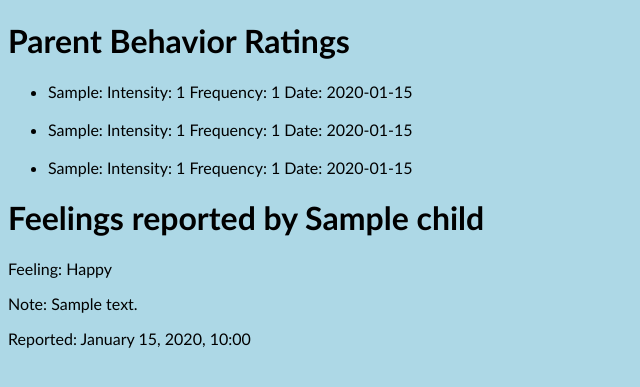
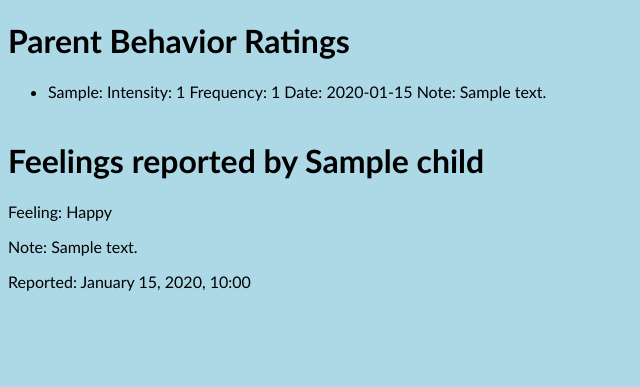
Before and after one commit to fabu-leslie/TriHarmony, a Django app: page /specialist/view_feelings/1/ in a window 1280 px wide. Shown: the top 387 px of the page, without its empty margins (0-640 px from the left). Run offline with Django 4.2, Linux system fonts and the light colour scheme; a user stored in the database is signed in; tables that the repository leaves empty hold one stand-in row (values such as "Sample post").

Commit message:
deleted NoteForm, added note field to BehaviorCheckIn, updated view, updated parent_detail view with notes

```diff
--- a/specialist/forms.py
+++ b/specialist/forms.py
@@ -53,16 +53,14 @@ class BehaviorForm(forms.ModelForm):
 
     class Meta:
         model = BehaviorCheckIn
-        fields = ['behavior', 'behavior_intensity', 'behavior_frequency']
+        fields = ['behavior', 'behavior_intensity', 'behavior_frequency', 'note']
     behavior = forms.ModelChoiceField(queryset=Behavior.objects.all())
     behavior_intensity = forms.ChoiceField(choices=INTENSITY_CHOICES)
     behavior_frequency = forms.ChoiceField(choices=FREQUENCY_CHOICES)
+    note = forms.CharField(widget=forms.Textarea, required=False)
 
 
 # ModelForm class - should auto generate fields for each field in model, will handle input validation and error handling.
-
-# for new client
-
 
 class ChildForm(forms.ModelForm):
     class Meta:
--- a/specialist/models.py
+++ b/specialist/models.py
@@ -54,6 +54,7 @@ class BehaviorCheckIn(models.Model):
     behavior = models.ForeignKey(Behavior, on_delete=models.CASCADE)
     behavior_intensity = models.IntegerField(null=True)
     behavior_frequency = models.IntegerField(null=True)
+    note = models.TextField(max_length=3000, blank=True)
     created_at = models.DateTimeField(auto_now_add=True, null=True)
 
     def __str__(self):
--- a/specialist/templates/parent_detail.html
+++ b/specialist/templates/parent_detail.html
@@ -6,6 +6,7 @@
 
 <p>Child: {{ child.name }}</p>
 <p>Child's Age: {{ child.age }}</p>
+<p>Specialist: {{ child.specialist }}</p>
 
 {% for behavior in behaviors %}
 <p>Target Behavior: {{ behavior.behavior }}</p>
@@ -16,7 +17,7 @@
 {% if messages %}
 <ul class="messages">
     {% for message in messages %}
-    <li {% if message.tags %} class="{{ message.tags }}"{% endif %}>{{ message.message }}</li>
+    <li {% if message.tags %} class="{{ message.tags }}" {% endif %}>{{ message.message }}</li>
     {% endfor %}
 </ul>
 {% endif %}
@@ -27,4 +28,5 @@
 </form>
 <br>
 <br>
+
 {% endblock content %}
--- a/specialist/templates/view_feelings.html
+++ b/specialist/templates/view_feelings.html
@@ -7,13 +7,9 @@
         {% for behavior in behaviors %}
         <li>{{ behavior.behavior }}: Intensity: {{ behavior.behavior_intensity }}
             Frequency: {{ behavior.behavior_frequency }}
-            Date: {{ behavior.created_at|date:"Y-m-d" }}</li><br>
-        <li>{{ behavior.behavior }}: Intensity: {{ behavior.behavior_intensity }}
-            Frequency: {{ behavior.behavior_frequency }}
-            Date: {{ behavior.created_at|date:"Y-m-d" }}</li><br>
-        <li>{{ behavior.behavior }}: Intensity: {{ behavior.behavior_intensity }}
-            Frequency: {{ behavior.behavior_frequency }}
-            Date: {{ behavior.created_at|date:"Y-m-d" }}</li>
+            Date: {{ behavior.created_at|date:"Y-m-d" }}
+            Note:  {{ behavior.note }}
+        </li><br>
 
         {% endfor %}
     </ul>
--- a/specialist/views.py
+++ b/specialist/views.py
@@ -1,11 +1,11 @@
-from django.shortcuts import render, redirect
-from .models import Behavior, Child, Parent, BehaviorCheckIn
-from django.shortcuts import render, redirect, HttpResponseRedirect, get_object_or_404
+from django.shortcuts import redirect, render
+from .models import Behavior, BehaviorCheckIn, Child, Parent
+from django.shortcuts import get_object_or_404, redirect, render, HttpResponseRedirect
 from django.urls import reverse
 from django.contrib import messages
 from django.contrib.auth.decorators import login_required, permission_required
-from .forms import ChildForm, BehaviorForm, SpecialistBehaviorForm, FeelingForm
-from .models import Child, Behavior, BehaviorCheckIn, Parent, Feeling
+from .forms import BehaviorForm, ChildForm, FeelingForm, SpecialistBehaviorForm
+from .models import Behavior, BehaviorCheckIn, Child, Feeling, Parent
 
 
 # @login_required
@@ -51,8 +51,6 @@ def client_detail(request, client_id):
     client = get_object_or_404(Child, id=client_id)
     behaviors = client.behavior_set.all()
     parent = client.parent_set.all()
-    print(behaviors)
-    print(parent)
     context = {
         'client': client,
         'behaviors': behaviors,
@@ -86,7 +84,7 @@ def record_feeling(request, client_id):
     context = {
         'form': form,
         'child': child,
-        'parent': parent,}
+        'parent': parent, }
     return render(request, 'record_feeling.html', context)
 
 
@@ -124,12 +122,21 @@ def parent_detail(request, parent_id):
     child = parent.child
     behaviors = Behavior.objects.filter(child=child)
     checkins = BehaviorCheckIn.objects.filter(behavior__child=child)
+    specialist = child.specialist
 
     if request.method == 'POST':
         form = BehaviorForm(request.POST)
         if form.is_valid():
             behavior = form.cleaned_data['behavior']
-            new_checkin = BehaviorCheckIn.objects.create(behavior=behavior)
+            behavior_intensity = form.cleaned_data['behavior_intensity']
+            behavior_frequency = form.cleaned_data['behavior_frequency']
+            note = form.cleaned_data['note']
+            new_checkin = BehaviorCheckIn.objects.create(
+                behavior=behavior,
+                behavior_intensity=behavior_intensity,
+                behavior_frequency=behavior_frequency,
+                note=note
+            )
             messages.success(request, 'Your form was submitted successfully!')
             return redirect('specialist:parent_detail', parent_id=parent_id)
     else:
@@ -140,6 +147,7 @@ def parent_detail(request, parent_id):
         'behaviors': behaviors,
         'checkins': checkins,
         'form': form,
+        'specialist': specialist,
     }
     return render(request, 'parent_detail.html', context)
 
```
Also changed, not shown: specialist/migrations/0005_behaviorcheckin_note.py (added).
